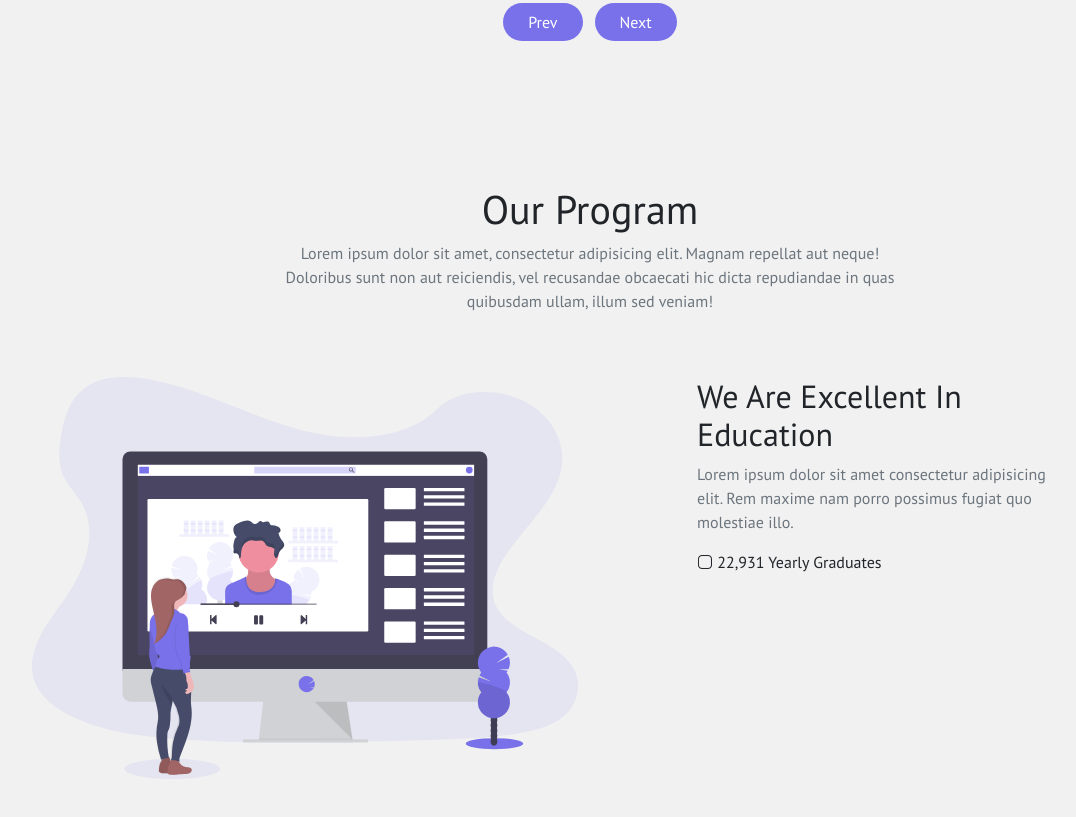
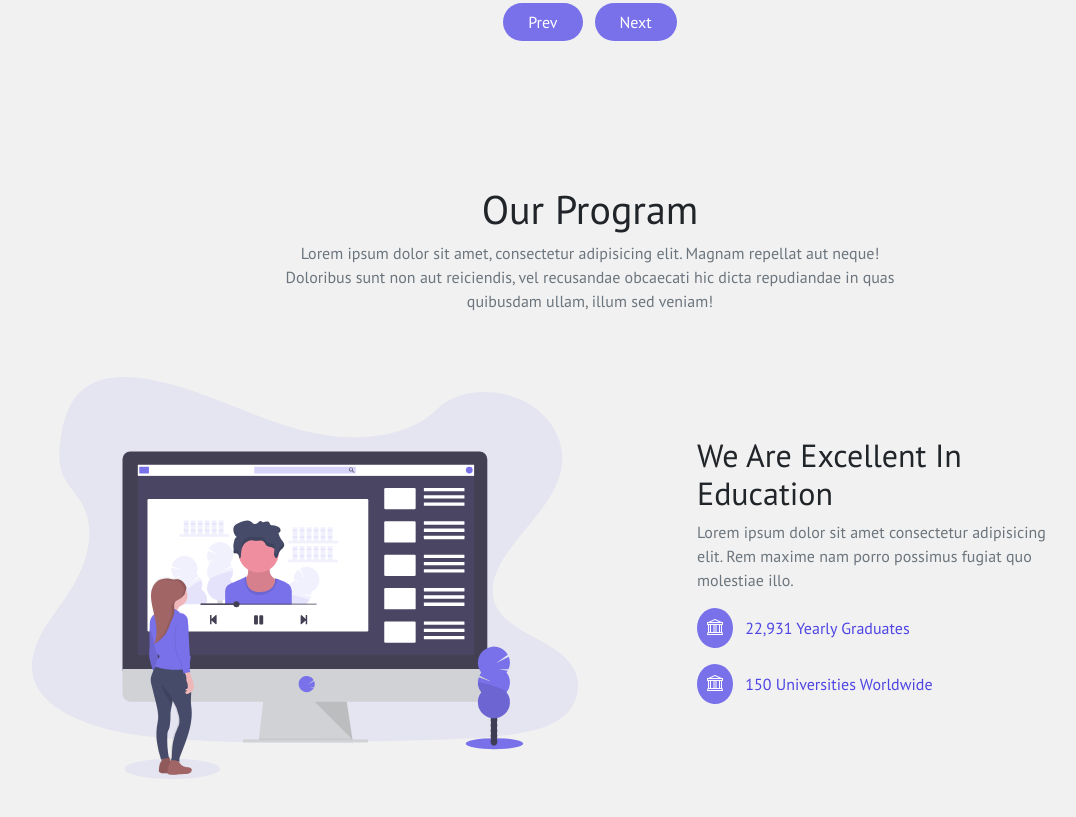
Before and after one commit to mm-tvkl/Complete-Project-4, a website: page index.html in a window 1280 px wide. Shown: the part 1395-2212 px from the top of the page, without its empty margins (50-1126 px from the left). Drawn offline with nearby package versions, Linux system fonts and the light colour scheme.

Commit message:
Section 1 in Program added to Project

```diff
--- a/index.html
+++ b/index.html
@@ -289,18 +289,26 @@
                 </div>
 
                 <!-- Section 1 -->
-                <div class="row">
+                <div class="row gy-4">
                     <div class="col-md-6 col-sm-12">
                         <img src="./dist/img/image/section1-img.svg" class="img-fluid">
                     </div>
-                    <div class="col-md-6 col-sm-12">
-                        <div class="row justify-content-center">
+                    <div class="col-md-6 col-sm-12 d-flex align-items-center">
+                        <div class="row justify-content-center align-items-center">
                             <div class="col-8">
                                 <h2>We Are Excellent In Education</h2>
                                 <p class="text-muted">Lorem ipsum dolor sit amet consectetur adipisicing elit. Rem maxime nam porro possimus fugiat quo molestiae illo.</p>
-                                <div>
-                                    <i class="bi bi-app bg-icon-color-primary"></i>
-                                    22,931 Yearly Graduates
+                                <div class="my-3">
+                                    <span>
+                                        <i class="bi bi-bank d-inline-flex bg-icon-color-primary"></i>
+                                    </span>
+                                    <span class="ms-2 text-primary-blue fs-6">22,931 Yearly Graduates</span>
+                                </div>
+                                <div class="my-3">
+                                    <span>
+                                        <i class="bi bi-bank d-inline-flex bg-icon-color-primary"></i>
+                                    </span>
+                                    <span class="ms-2 text-primary-blue fs-6">150 Universities Worldwide</span>
                                 </div>
                             </div>
                         </div>
```
Also changed, not shown: dist/css/main.css, dist/scss/_program.scss (added), dist/scss/main.scss, 1 other file.
